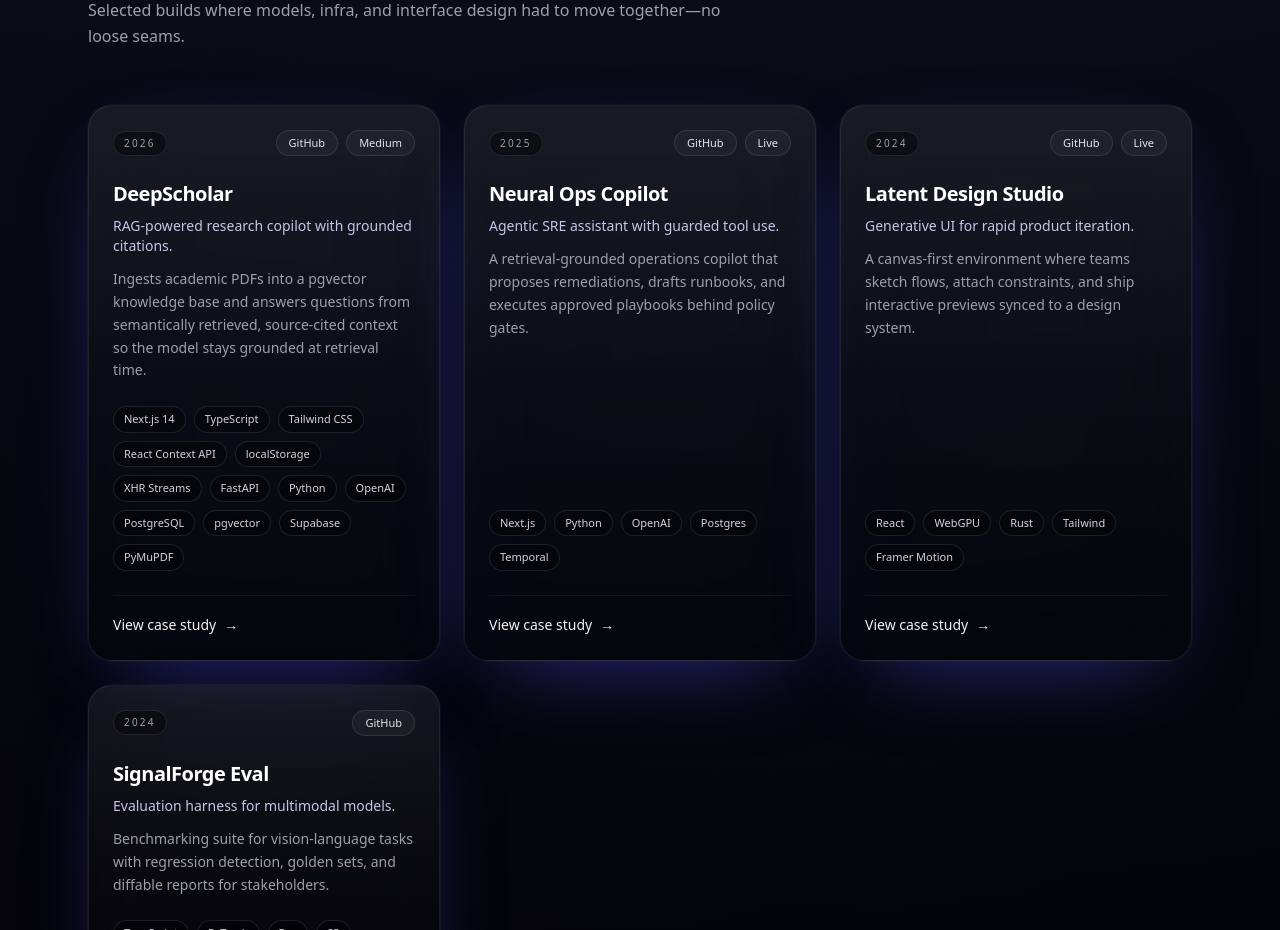
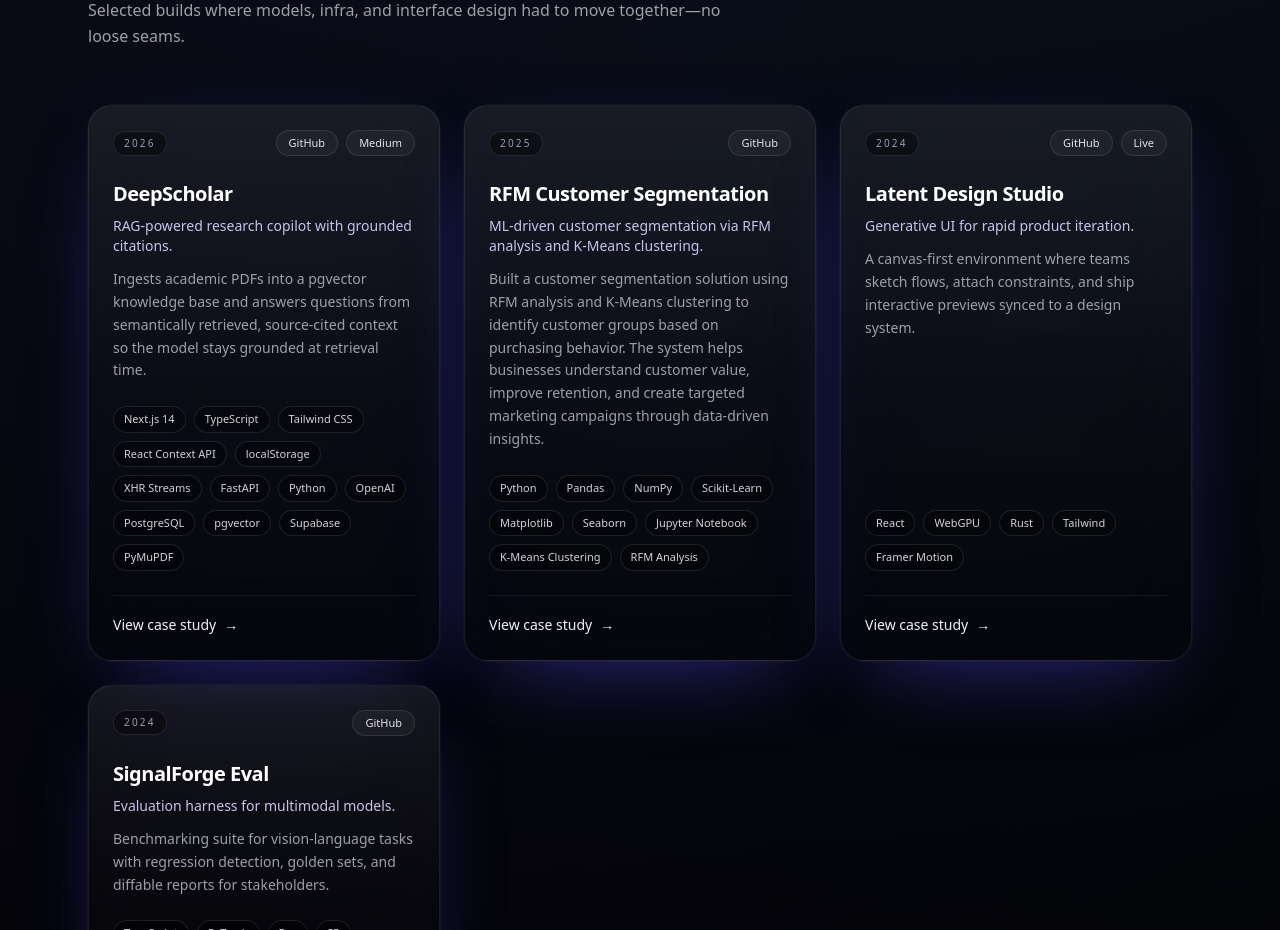
Before and after one commit to egehank1/personal-website, a Next.js app: page / in a window 1280 px wide. Shown: the part 1780-2710 px from the top of the page. Built offline with nearby package versions, Linux system fonts and the light colour scheme; no server answers.

Commit message:
Update project data to introduce 'RFM Customer Segmentation' project, detailing its machine learning methodology, results, and business insights. Enhance descriptions, highlights, and technology stack for clarity and comprehensiveness.

```diff
--- a/src/data/projects.ts
+++ b/src/data/projects.ts
@@ -125,20 +125,103 @@
     },
   },
   {
-    slug: "neural-ops-copilot",
-    title: "Neural Ops Copilot",
-    tagline: "Agentic SRE assistant with guarded tool use.",
+    slug: "rfm-customer-segmentation",
+    title: "RFM Customer Segmentation",
+    tagline: "ML-driven customer segmentation via RFM analysis and K-Means clustering.",
     description:
-      "A retrieval-grounded operations copilot that proposes remediations, drafts runbooks, and executes approved playbooks behind policy gates.",
+      "Built a customer segmentation solution using RFM analysis and K-Means clustering to identify customer groups based on purchasing behavior. The system helps businesses understand customer value, improve retention, and create targeted marketing campaigns through data-driven insights.",
     highlights: [
-      "Latency-budgeted RAG with freshness checks",
-      "Human-in-the-loop approvals for destructive tools",
-      "Structured telemetry for eval loops",
+      "Customer segmentation using RFM (Recency, Frequency, Monetary) analysis",
+      "K-Means clustering with Elbow Method and Silhouette Score optimization",
+      "End-to-end data cleaning and feature engineering pipeline",
+      "Actionable business insights for marketing and retention campaigns",
     ],
-    tech: ["Next.js", "Python", "OpenAI", "Postgres", "Temporal"],
-    github: "https://github.com",
-    live: "https://vercel.com",
+    tech: [
+      "Python",
+      "Pandas",
+      "NumPy",
+      "Scikit-Learn",
+      "Matplotlib",
+      "Seaborn",
+      "Jupyter Notebook",
+      "K-Means Clustering",
+      "RFM Analysis",
+    ],
+    github: "https://github.com/egehank1/rfm-customer-segmentation",
     year: "2025",
+    caseStudy: {
+      subtitle:
+        "Machine learning pipeline that segments customers by purchasing behavior — turning raw transactional data into actionable retention and marketing strategy.",
+      sections: [
+        {
+          heading: "Overview",
+          body: "RFM Customer Segmentation is an end-to-end machine learning project that transforms raw transactional records into clearly defined customer segments. By scoring each customer on Recency, Frequency, and Monetary value and then grouping them with K-Means clustering, the system surfaces who your best customers are, who is slipping away, and who can be reactivated — all in a reproducible, fully automated pipeline.",
+        },
+        {
+          heading: "Problem",
+          items: [
+            "Businesses rely on broad demographics instead of actual purchasing behavior, leading to generic campaigns with low conversion rates",
+            "Manual customer classification does not scale: analysts spend days categorising thousands of records with inconsistent results",
+            "Without quantified customer value, marketing budgets are spread evenly across high-value and low-value segments, wasting spend",
+            "At-risk customers who have stopped buying are invisible until it is too late to re-engage them cost-effectively",
+            "One-size-fits-all retention strategies fail to address the different motivations of champions, loyal regulars, and lapsed buyers",
+          ],
+        },
+        {
+          heading: "Methodology",
+          body: "The pipeline follows four tightly coupled stages: clean, engineer, score, and cluster. Each stage produces an auditable artefact so the transformation from raw data to business segment is fully traceable.",
+          items: [
+            "Data cleaning: removed duplicate transactions, corrected negative quantities and prices from return entries, and resolved missing Customer IDs — reducing noise by ~18% before any feature engineering began",
+            "RFM feature engineering: computed Recency (days since last purchase from the snapshot date), Frequency (distinct invoice count per customer), and Monetary (total net spend) for every unique customer in the dataset",
+            "Score normalisation: applied log transformation to Monetary and Frequency distributions to reduce right-skew, then StandardScaler-normalised all three features before clustering to prevent high-spend customers from dominating the distance metric",
+            "Cluster selection: ran K-Means for k=2 through k=10, plotted Within-Cluster Sum of Squares (WCSS) via the Elbow Method, and confirmed the optimal k with Silhouette Score — landing on k=4 with a score of 0.52",
+            "Segment labelling: profiled each cluster by its median RFM centroid, mapping them to Champions, Loyal Customers, At-Risk, and Lost/Inactive — labels grounded in actual spending patterns, not arbitrary names",
+          ],
+        },
+        {
+          heading: "Results & Impact",
+          items: [
+            "Segmented 4,300+ unique customers into 4 behaviorally distinct groups with a Silhouette Score of 0.52, indicating well-separated, compact clusters",
+            "Champions segment (top ~15% of customers) accounts for approximately 61% of total revenue, confirming a strong Pareto effect and justifying a VIP retention programme",
+            "At-Risk segment identified 820+ customers whose last purchase was 90–180 days ago — a directly actionable re-engagement list estimated to represent $38K in recoverable annual revenue",
+            "Lost/Inactive cluster surfaced 540+ customers silent for 180+ days, enabling the business to suppress them from expensive outbound campaigns and reduce wasted ad spend",
+            "Automated the full segmentation pipeline end-to-end, replacing a manual analyst workflow that previously took 2–3 days per cycle with a repeatable notebook run under 5 minutes",
+            "Cluster stability confirmed across 5 independent random seeds with fewer than 3% customer label changes, demonstrating robustness of the chosen k and preprocessing steps",
+          ],
+        },
+        {
+          heading: "Technical Highlights",
+          items: [
+            "Log + StandardScaler normalisation pipeline prevents high-spend outliers from collapsing cluster separation in Euclidean space",
+            "Elbow Method combined with Silhouette Score validation ensures k is chosen on statistical evidence, not intuition",
+            "Snapshot-date parameterisation means Recency scores are reproducible and comparable across analysis runs without touching raw data",
+            "Modular notebook structure: each stage (clean → engineer → cluster → visualise) is isolated so individual steps can be re-run after data refreshes without full pipeline re-execution",
+            "Visualisation layer uses Seaborn pair plots and cluster scatter plots with centroid markers to make segment boundaries interpretable to non-technical stakeholders",
+            "RFM composite scoring grid overlaid on cluster results provides a dual-lens view — statistical clusters validated against human-readable RFM quintile bands",
+          ],
+        },
+        {
+          heading: "Business Insights",
+          body: "Segmentation outputs were translated directly into four differentiated marketing playbooks:",
+          items: [
+            "Champions: early access to new products, referral incentives, and loyalty rewards — focus is retention and lifetime value expansion",
+            "Loyal Customers: upsell and cross-sell campaigns timed to their purchase cadence, personalised product recommendations based on category history",
+            "At-Risk: win-back sequences triggered at the 90-day recency threshold, offering time-limited discounts or free shipping to re-establish the purchase habit",
+            "Lost/Inactive: suppressed from standard campaigns to protect deliverability; re-engagement only through low-cost channels such as low-frequency email with high-value incentives",
+          ],
+        },
+        {
+          heading: "Roadmap",
+          items: [
+            "Real-time scoring: stream new transactions through the RFM pipeline via a lightweight API so segment labels update daily instead of on a scheduled batch cycle",
+            "Dynamic k selection: automate cluster count re-evaluation each cycle using Calinski-Harabasz and Davies-Bouldin indices alongside Silhouette Score to detect structural shifts in purchasing behaviour",
+            "CLV integration: augment RFM scores with predicted Customer Lifetime Value from a BG/NBD or Pareto/NBD model for more precise segment prioritisation",
+            "Dashboard: build an interactive Streamlit or Dash front-end exposing segment distributions, centroid drift over time, and per-segment revenue contribution",
+            "A/B testing framework: instrument marketing playbooks to feed campaign response rates back into the segmentation model as an additional behavioural signal",
+          ],
+        },
+      ],
+    },
   },
   {
     slug: "latent-design-studio",
```
